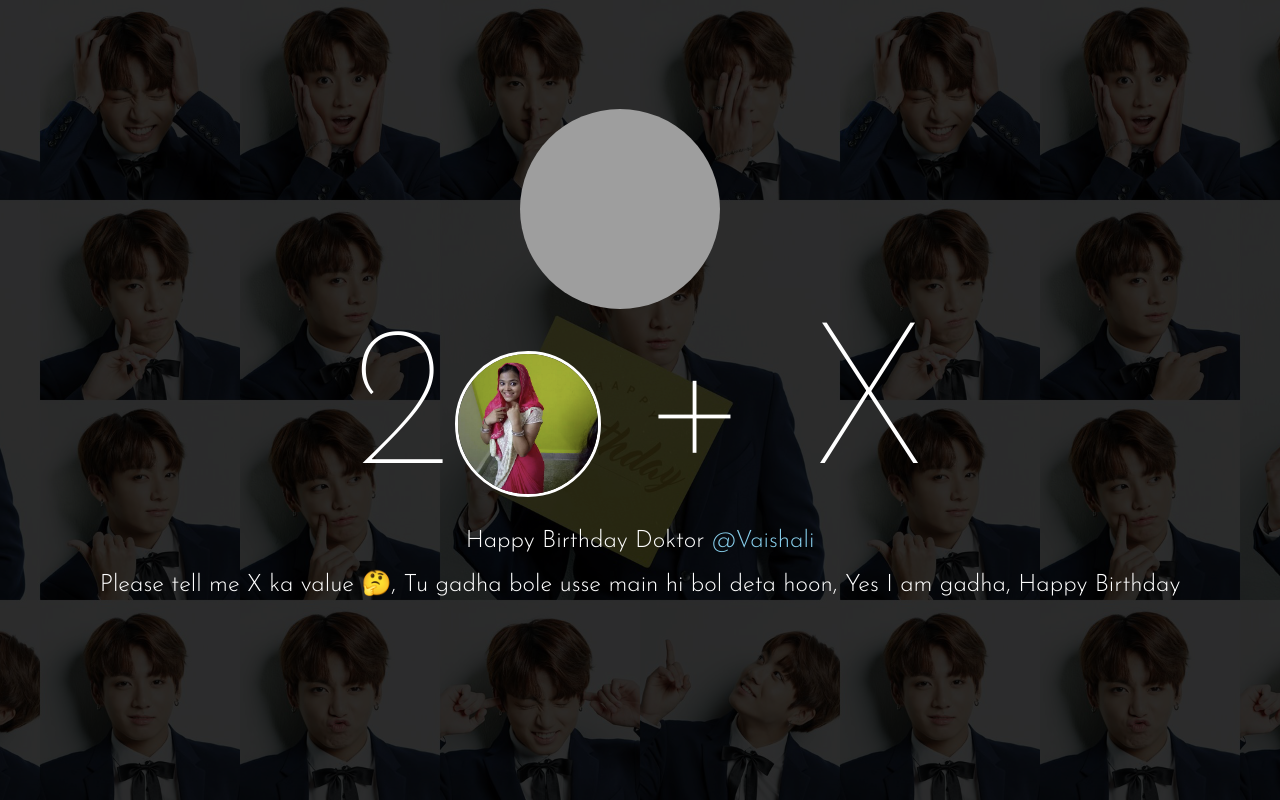
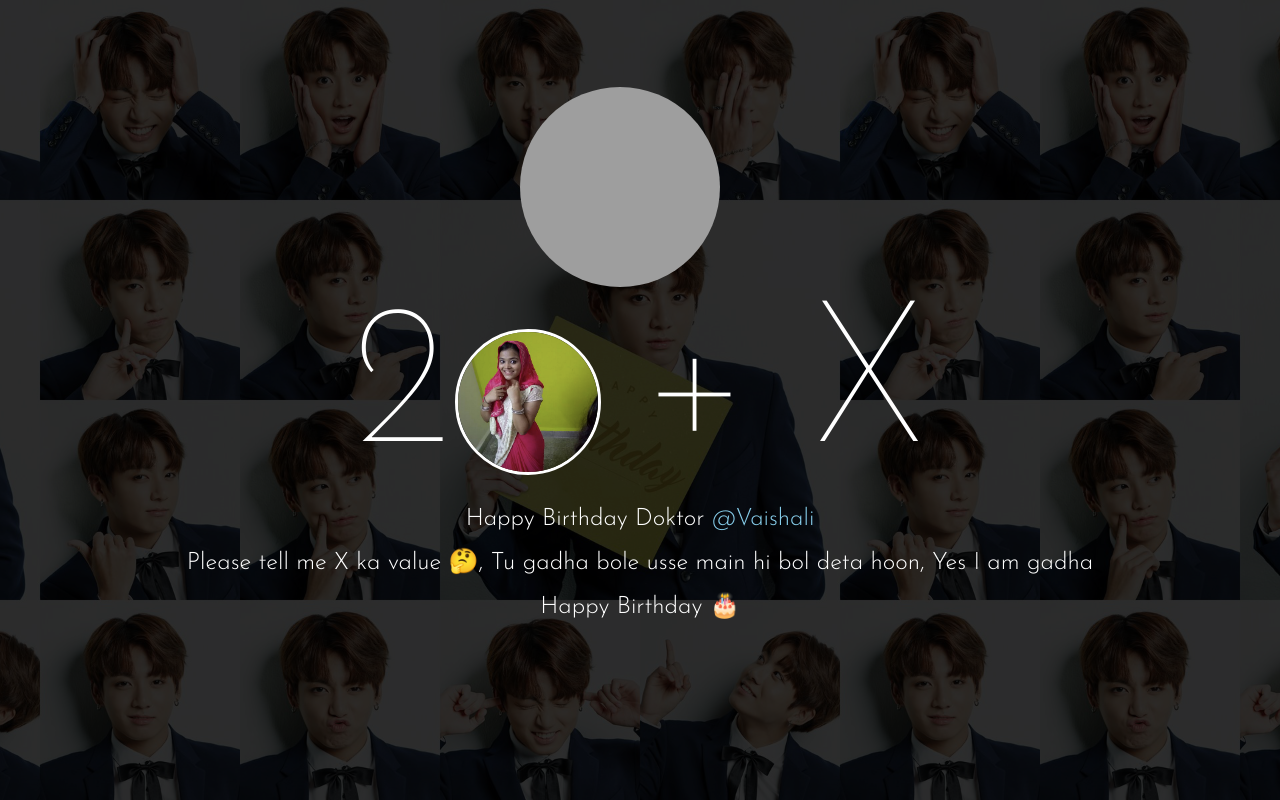
Before and after one commit to jangidh/jangidh.github.io, a plain HTML site: page BirthDayVaishali/index.html in a window 1280 px wide. Drawn offline with Linux system fonts and the light colour scheme; grey boxes are pictures that could not be loaded.

Commit message:
Update index.html

```diff
--- a/BirthDayVaishali/index.html
+++ b/BirthDayVaishali/index.html
@@ -216,7 +216,8 @@
       <img class="image block" src="Vaishali.png"><h2 class="twenty-one block">+ X</h2>
     </div>
     <h1 class="bday">Happy Birthday Doktor <a href="https://www.instagram.com/y_shall_i__sing/">@Vaishali</a></h1>
-    <h1 class="bday">Please tell me X ka value 🤔, Tu gadha bole usse main hi bol deta hoon, Yes I am gadha, Happy Birthday </h1>
+    <h1 class="bday">Please tell me X ka value 🤔, Tu gadha bole usse main hi bol deta hoon, Yes I am gadha</h1>
+    <h1 class="bday"> Happy Birthday 🎂 </h1>
 </div>
 </div>
 
```
